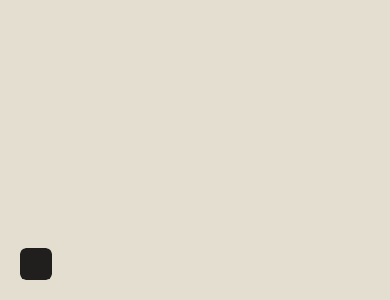
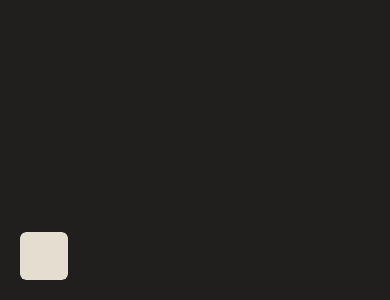
Before and after one commit to hiagoemanuel/portfolio, a Next.js app: page / in a window 390 px wide. Shown: the part 544-844 px from the top of the page. Built offline with nearby package versions, Linux system fonts and the light colour scheme.

Commit message:
feat: ThemeContext createad

```diff
--- a/src/app/layout.tsx
+++ b/src/app/layout.tsx
@@ -3,6 +3,7 @@ import { Noto_Sans } from 'next/font/google'
 import './globals.css'
 import MenuCollapse from '@/components/MenuCollapse'
 import { Header } from '@/components/Header'
+import { ThemeProvider } from '@/contexts/ThemeContext'
 
 const notoSans = Noto_Sans({
   subsets: ['latin'],
@@ -21,8 +22,10 @@ export default function RootLayout({
   return (
     <html lang="pt-BR">
       <body className={`${notoSans.className} bg-light dark:bg-dark relative`}>
-        <Header />
-        <MenuCollapse />
+        <ThemeProvider>
+          <Header />
+          <MenuCollapse />
+        </ThemeProvider>
         {children}
       </body>
     </html>
--- a/src/app/page.tsx
+++ b/src/app/page.tsx
@@ -1,3 +1,3 @@
 export default function LandingPage() {
-  return <main className="flex min-h-screen flex-col items-center justify-between p-24"></main>
+  return <main className="flex min-h-screen flex-col items-center justify-between"></main>
 }
--- a/src/components/Header.tsx
+++ b/src/components/Header.tsx
@@ -3,30 +3,20 @@
 import Link from 'next/link'
 import { Logo } from './svgs/Logo'
 import Switch from 'react-switch'
-import { useEffect, useState } from 'react'
+import { useContext, useEffect } from 'react'
 import resolveConfig from 'tailwindcss/resolveConfig'
 import tailwindConfig from '../../tailwind.config'
 import { SunIcon } from './svgs/SunIcon'
 import { MoonIcon } from './svgs/MoonIcon'
+import { themeContext } from '@/contexts/ThemeContext'
 
 export const Header = () => {
-  const [isDark, setIsDark] = useState<boolean>(false)
+  const { isDark, setIsDark } = useContext(themeContext)
 
   useEffect(() => {
     const radioRef = document.getElementsByClassName('react-switch-handle')[0]
     radioRef.classList.add('pointer-events-none')
   }, [])
-
-  const handlerTheme = () => {
-    const htmlRef = document.getElementsByTagName('html')[0]
-    if (isDark) {
-      setIsDark(false)
-      htmlRef.classList.remove('dark')
-    } else {
-      setIsDark(true)
-      htmlRef.classList.add('dark')
-    }
-  }
 
   const tailwindRef = resolveConfig(tailwindConfig)
   const darkColor = tailwindRef.theme.accentColor.dark as string
@@ -54,7 +44,9 @@ export const Header = () => {
       </nav>
       <Switch
         className="w-6 rotate-90 origin-[1.1rem_0.4rem]"
-        onChange={handlerTheme}
+        onChange={() => {
+          setIsDark(!isDark)
+        }}
         checked={isDark}
         width={50}
         height={24}
@@ -65,8 +57,8 @@ export const Header = () => {
         offHandleColor={isDark ? lightColor : darkColor}
         activeBoxShadow="0 0 0 0"
         handleDiameter={16}
-        uncheckedIcon={<SunIcon className="absolute top-1 right-1" />}
-        checkedIcon={<MoonIcon className="absolute top-1 left-2 -rotate-90" />}
+        uncheckedIcon={<SunIcon className="w-4 absolute top-1 right-1" />}
+        checkedIcon={<MoonIcon className="h-4 absolute top-1 left-2 -rotate-90" />}
       />
     </header>
   )
--- a/src/components/MenuCollapse.tsx
+++ b/src/components/MenuCollapse.tsx
@@ -1,18 +1,22 @@
 'use client'
 
 import Link from 'next/link'
-import { useRef, useState } from 'react'
+import { useContext, useRef, useState } from 'react'
 import { HomeIcon } from './svgs/HomeIcon'
 import { UserIcon } from './svgs/UserIcon'
 import { BookIcon } from './svgs/BookIcon'
 import { TerminalIcon } from './svgs/TerminalIcon'
 import { PhoneIcon } from './svgs/PhoneIcon'
+import { SunIcon } from './svgs/SunIcon'
+import { MoonIcon } from './svgs/MoonIcon'
+import { themeContext } from '@/contexts/ThemeContext'
 
 export default function MenuHamburger() {
   const menuRef = useRef<HTMLDivElement>(null)
   const listRef = useRef<HTMLDivElement>(null)
   const btnRef = useRef<HTMLButtonElement>(null)
-  const [isOpen, setIsOpen] = useState(false)
+  const [isOpen, setIsOpen] = useState<boolean>(false)
+  const { isDark, setIsDark } = useContext(themeContext)
 
   const handlerMenu = () => {
     const menu = menuRef.current
@@ -28,55 +32,67 @@ export default function MenuHamburger() {
     } else {
       setIsOpen(false)
       menuBtn.classList.remove('menu-open')
-      menu.style.height = '2rem'
+      menu.style.height = '3rem'
     }
   }
 
   return (
     <div
       ref={menuRef}
-      className="md:hidden menu rounded-md flex flex-col-reverse transition-[height] ease-in-out duration-500 overflow-y-hidden absolute left-5 bottom-5"
-      style={{ height: '2rem' }}
+      className="sm:hidden menu rounded-md flex flex-col-reverse transition-[height] ease-in-out duration-500 overflow-y-hidden fixed left-5 bottom-5"
+      style={{ height: '3rem' }}
     >
       <button
         ref={btnRef}
         onClick={handlerMenu}
-        className={`menu-btn outline-none z-10 w-8 min-h-8 rounded-md bg-dark dark:bg-light flex flex-col justify-center items-center gap-1 cursor-pointer ${isOpen ? 'relative' : ''}`}
+        className={`menu-btn outline-none z-10 w-12 min-h-12 rounded-md bg-dark dark:bg-light flex flex-col justify-center items-center gap-1 cursor-pointer ${isOpen ? 'relative' : ''}`}
       ></button>
       <nav
         ref={listRef}
-        className="transition-[visibility] ease-in-out duration-500 align-top# visible mb-[0.13rem] flex flex-col gap-[0.13rem] menu-list"
+        className="transition-[visibility] ease-in-out duration-500 align-top# visible mb-1 flex flex-col gap-1 menu-list"
       >
         <Link
-          className="w-8 h-8 rounded-md flex justify-center items-center bg-dark dark:bg-light"
+          className="w-12 h-12 rounded-md flex justify-center items-center bg-dark dark:bg-light"
           href="/"
         >
           <HomeIcon />
         </Link>
         <Link
-          className="w-8 h-8 rounded-md flex justify-center items-center bg-dark dark:bg-light"
+          className="w-12 h-12 rounded-md flex justify-center items-center bg-dark dark:bg-light"
           href="/"
         >
           <UserIcon />
         </Link>
         <Link
-          className="w-8 h-8 rounded-md flex justify-center items-center bg-dark dark:bg-light"
+          className="w-12 h-12 rounded-md flex justify-center items-center bg-dark dark:bg-light"
           href="/"
         >
           <BookIcon />
         </Link>
         <Link
-          className="w-8 h-8 rounded-md flex justify-center items-center bg-dark dark:bg-light"
+          className="w-12 h-12 rounded-md flex justify-center items-center bg-dark dark:bg-light"
           href="/"
         >
           <TerminalIcon />
         </Link>
         <Link
-          className="w-8 h-8 rounded-md flex justify-center items-center bg-dark dark:bg-light"
+          className="w-12 h-12 rounded-md flex justify-center items-center bg-dark dark:bg-light"
           href="/"
         >
           <PhoneIcon />
         </Link>
+        <div
+          className="w-12 h-12 p-2 rounded-md flex justify-center items-center bg-dark dark:bg-light cursor-pointer"
+          onClick={() => {
+            setIsDark(!isDark)
+          }}
+        >
+          {isDark ? (
+            <MoonIcon className="h-full bg-dark" />
+          ) : (
+            <SunIcon className="w-full p-1 bg-light" />
+          )}
+        </div>
       </nav>
     </div>
   )
--- a/src/components/svgs/MoonIcon.tsx
+++ b/src/components/svgs/MoonIcon.tsx
@@ -1,5 +1,5 @@
 export const MoonIcon = ({ ...props }) => (
-  <svg width={12} height={16} xmlns="http://www.w3.org/2000/svg" {...props}>
+  <svg viewBox="0 0 12 16" xmlns="http://www.w3.org/2000/svg" {...props}>
     <path
       d="M7.90241 0C9.4023 0 10.8051 0.422857 12 1.15657C10.2786 1.26442 8.66266 2.03235 7.48136 3.30388C6.30007 4.57541 5.64234 6.25487 5.6422 8.00004C5.64205 9.7452 6.2995 11.4248 7.48059 12.6965C8.66167 13.9682 10.2775 14.7364 11.9989 14.8446C10.9556 15.4833 9.78044 15.8692 8.56529 15.9721C7.35014 16.075 6.12795 15.8921 4.99427 15.4377C3.86059 14.9832 2.84615 14.2696 2.03029 13.3526C1.21443 12.4356 0.619253 11.34 0.2913 10.1516C-0.0366529 8.96316 -0.0884921 7.71408 0.139836 6.50202C0.368164 5.28996 0.87047 4.14777 1.60748 3.16476C2.34449 2.18175 3.29622 1.38457 4.38825 0.835554C5.48028 0.286537 6.68302 0.00056543 7.90241 0Z"
       className="fill-dark dark:fill-light"
--- a/src/components/svgs/SunIcon.tsx
+++ b/src/components/svgs/SunIcon.tsx
@@ -1,5 +1,5 @@
 export const SunIcon = ({ ...props }) => (
-  <svg width={16} height={16} xmlns="http://www.w3.org/2000/svg" {...props}>
+  <svg viewBox="0 0 16 16" xmlns="http://www.w3.org/2000/svg" {...props}>
     <path
       d="M15.7008 7.51562L12.7412 6.0375L13.7882 2.9C13.9288 2.475 13.5257 2.07188 13.1038 2.21563L9.96611 3.2625L8.48479 0.3C8.28478 -0.1 7.716 -0.1 7.51599 0.3L6.03779 3.25938L2.89702 2.2125C2.47199 2.07188 2.06885 2.475 2.21261 2.89687L3.25953 6.03438L0.300015 7.51562C-0.100005 7.71563 -0.100005 8.28437 0.300015 8.48438L3.25953 9.9625L2.21261 13.1031C2.07198 13.5281 2.47512 13.9313 2.89702 13.7875L6.03467 12.7406L7.51286 15.7C7.71287 16.1 8.28165 16.1 8.48166 15.7L9.95986 12.7406L13.0975 13.7875C13.5225 13.9281 13.9257 13.525 13.7819 13.1031L12.735 9.96562L15.6945 8.4875C16.1008 8.28438 16.1008 7.71563 15.7008 7.51562ZM10.8287 10.8281C9.2692 12.3875 6.73158 12.3875 5.17213 10.8281C3.61268 9.26875 3.61268 6.73125 5.17213 5.17188C6.73158 3.6125 9.2692 3.6125 10.8287 5.17188C12.3881 6.73125 12.3881 9.26875 10.8287 10.8281Z"
       className="fill-dark dark:fill-light"
--- /dev/null
+++ b/src/contexts/ThemeContext.tsx
@@ -0,0 +1,27 @@
+'use client'
+
+import React, { createContext, useEffect, useState } from 'react'
+
+interface IThemeContext {
+  isDark: boolean
+  setIsDark: (isDark: boolean) => void
+}
+
+// eslint-disable-next-line @typescript-eslint/consistent-type-assertions
+export const themeContext = createContext({} as IThemeContext)
+
+export const ThemeProvider = ({ children }: { children: React.ReactNode }) => {
+  const [isDark, setIsDark] = useState<boolean>(false)
+
+  useEffect(() => {
+    console.log('pass')
+    const htmlRef = document.getElementsByTagName('html')[0]
+    if (htmlRef.classList.contains('dark')) {
+      htmlRef.classList.remove('dark')
+    } else {
+      htmlRef.classList.add('dark')
+    }
+  }, [isDark])
+
+  return <themeContext.Provider value={{ isDark, setIsDark }}>{children}</themeContext.Provider>
+}
```
